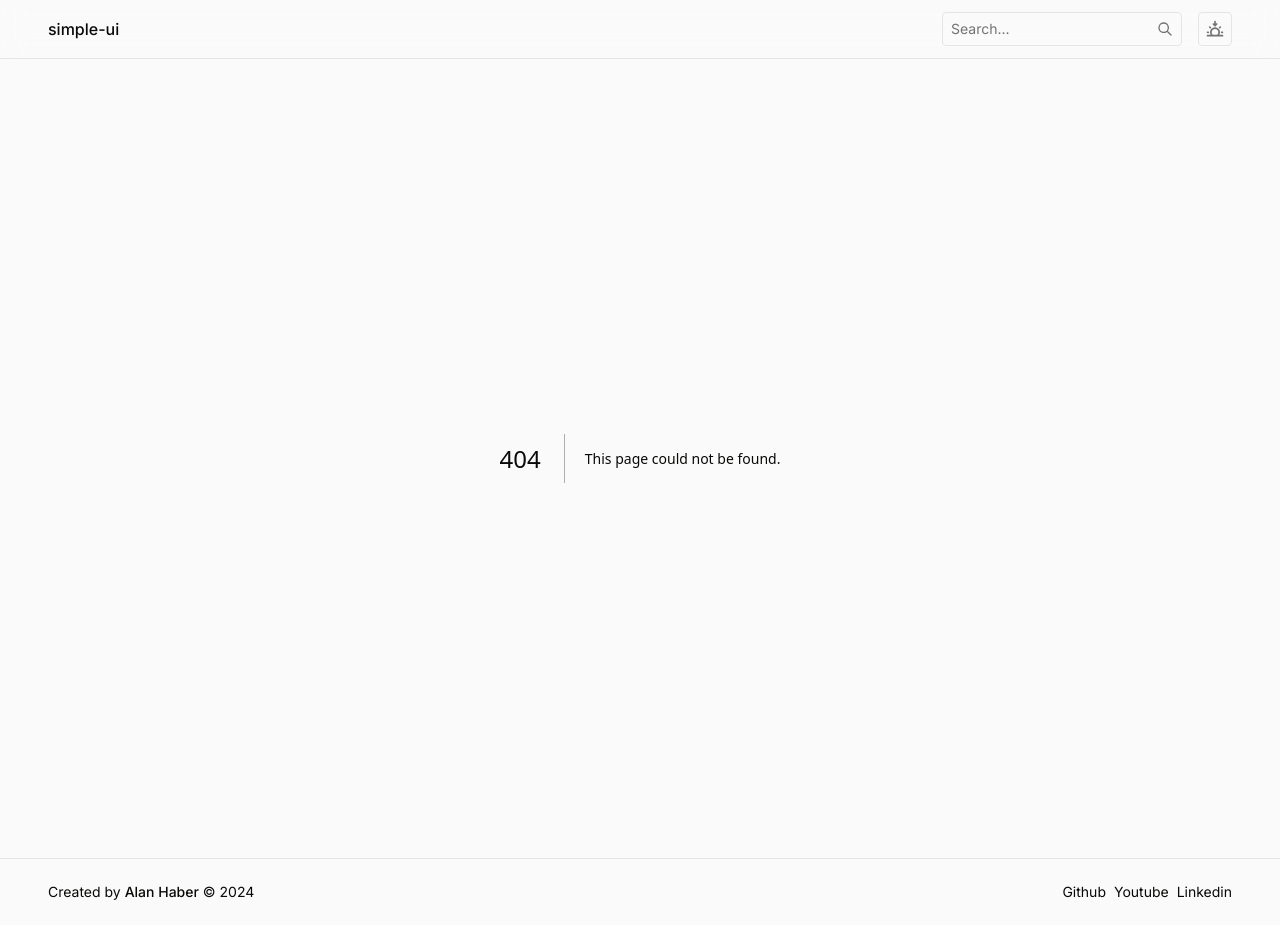
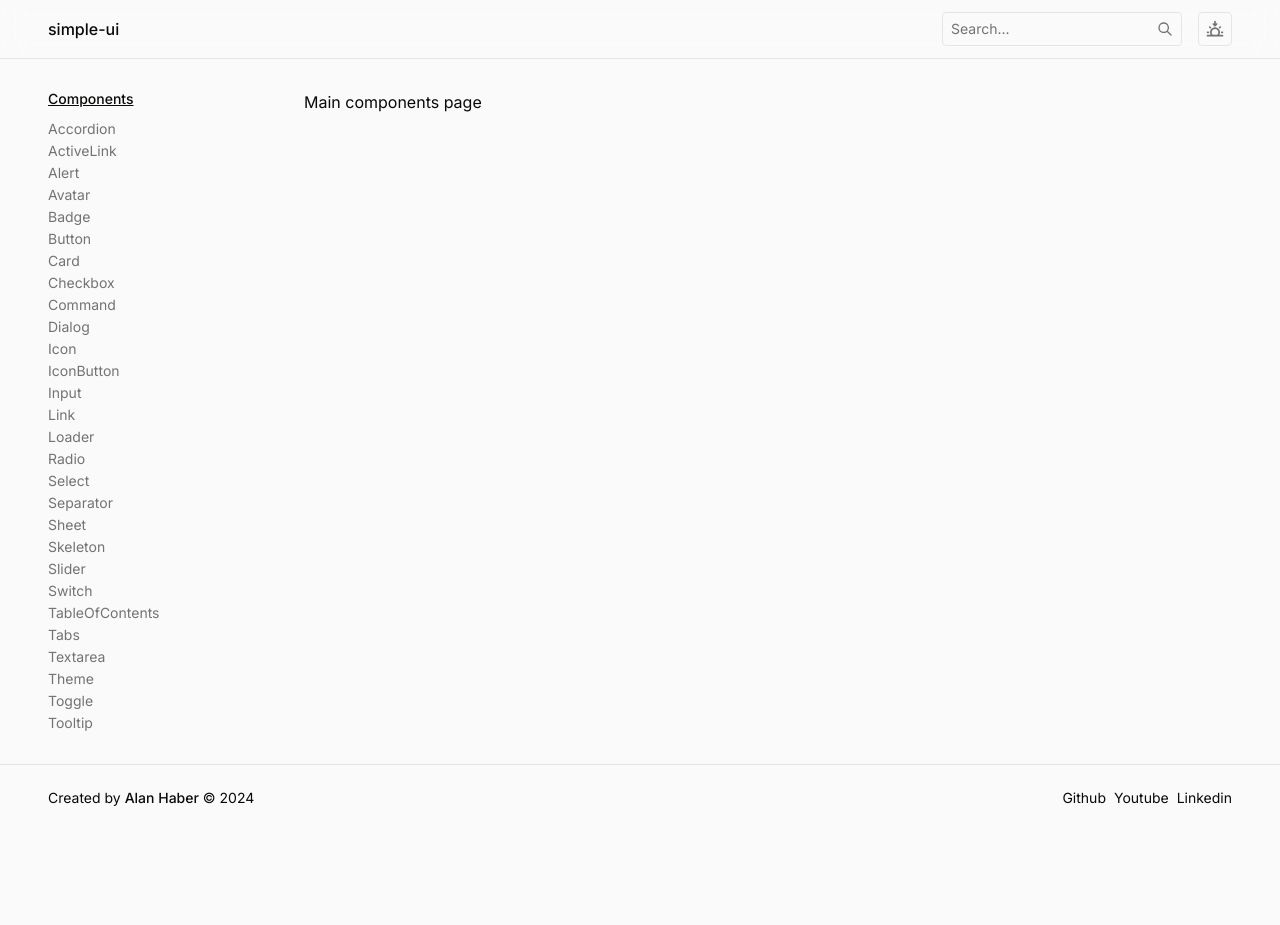
Before and after one commit to haberalan/simple-ui, a Next.js app: page /components in a window 1280 px wide. Before the commit this address had no page. After the commit the page ends 831 px from the top, so only its background shows below. Built offline with nearby package versions, Linux system fonts and the light colour scheme.

Commit message:
feat: add temporary main components page

```diff
--- /dev/null
+++ b/app/(sites)/components/page.tsx
@@ -0,0 +1,3 @@
+export default function Page() {
+  return <div>Main components page</div>;
+}
```
